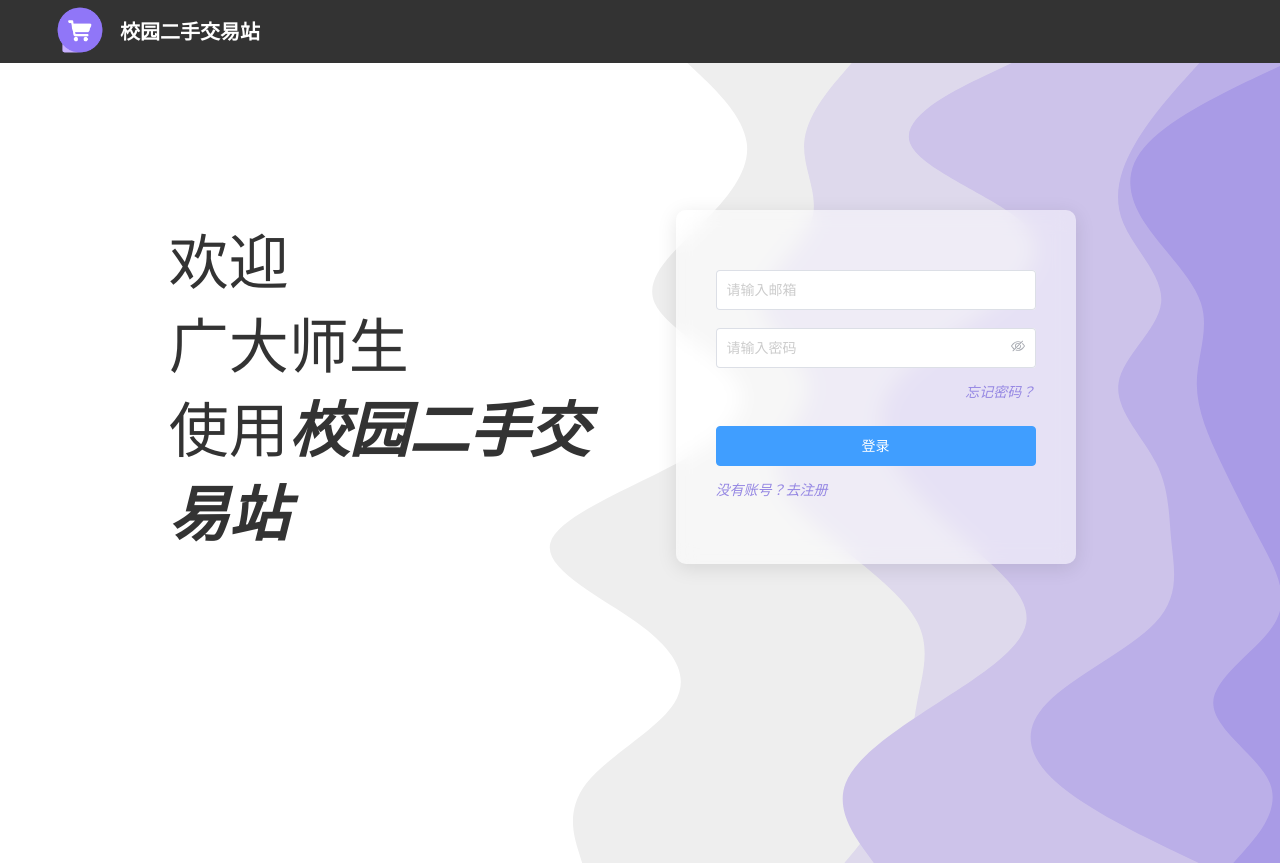
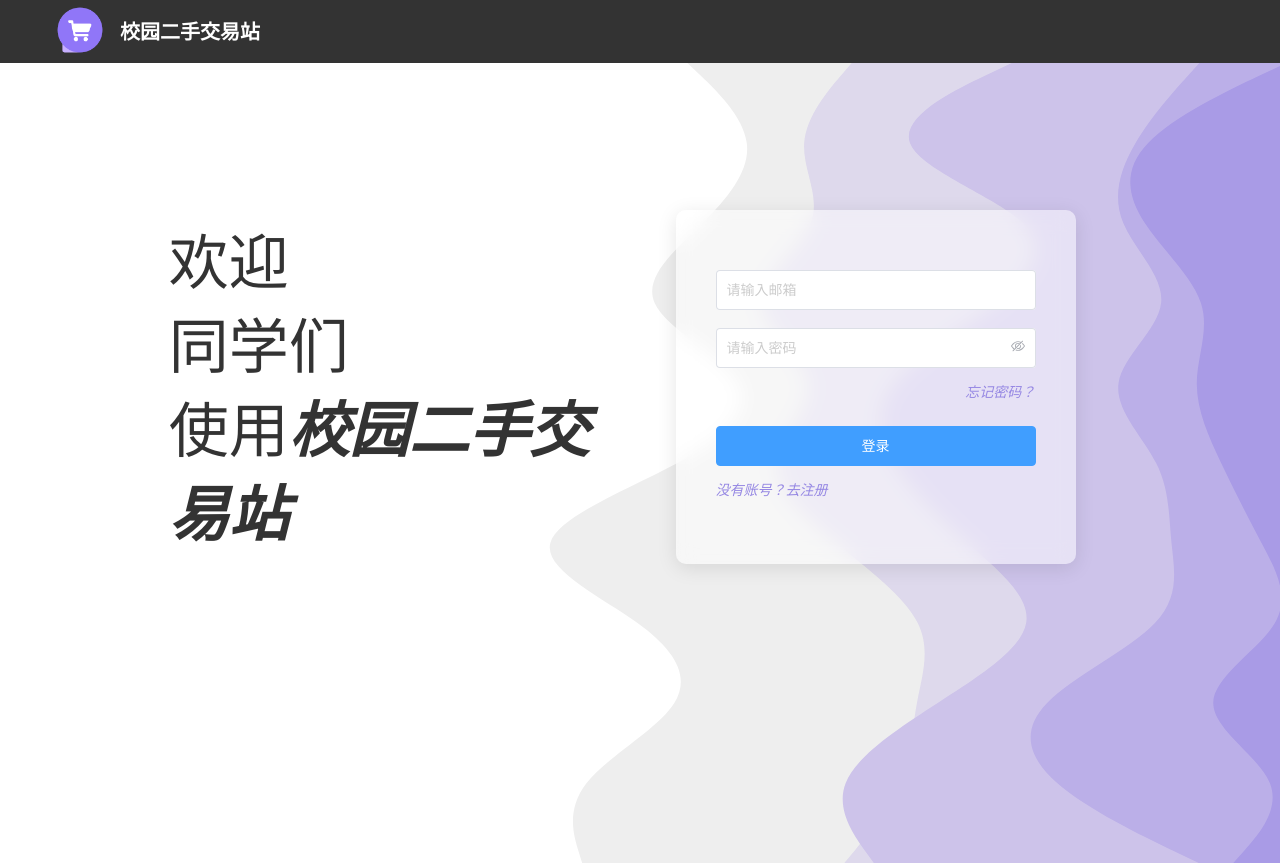
Before and after one commit to white-by/uni-trade, a Vue app: page /login in a window 1280 px wide. Shown: the top 865 px of the page. Built offline with nearby package versions, Linux system fonts and the light colour scheme; a small style sheet from the web is missing.

Commit message:
fix:文字表诉

```diff
--- a/src/views/admins/sales/AfterSale.vue
+++ b/src/views/admins/sales/AfterSale.vue
@@ -90,7 +90,7 @@ const handleAction = (row, action) => {
 
 <template>
   <div class="contain">
-    <h1>订单管理</h1>
+    <h1>售后管理</h1>
     <br /><br />
     <div style="display: flex; justify-content: space-between; margin-bottom: 15px">
       <div style="display: flex; justify-content: flex-end">
--- a/src/views/login/components/MainLogin.vue
+++ b/src/views/login/components/MainLogin.vue
@@ -4,7 +4,7 @@
       <el-row style="height: 80%">
         <el-col :span="12" class="welcome-text">
           <p>欢迎</p>
-          <p>广大师生</p>
+          <p>同学们</p>
           <p>使用<strong style="font-style: italic">校园二手交易站</strong></p>
         </el-col>
         <el-col :span="12" class="login-form">
```
